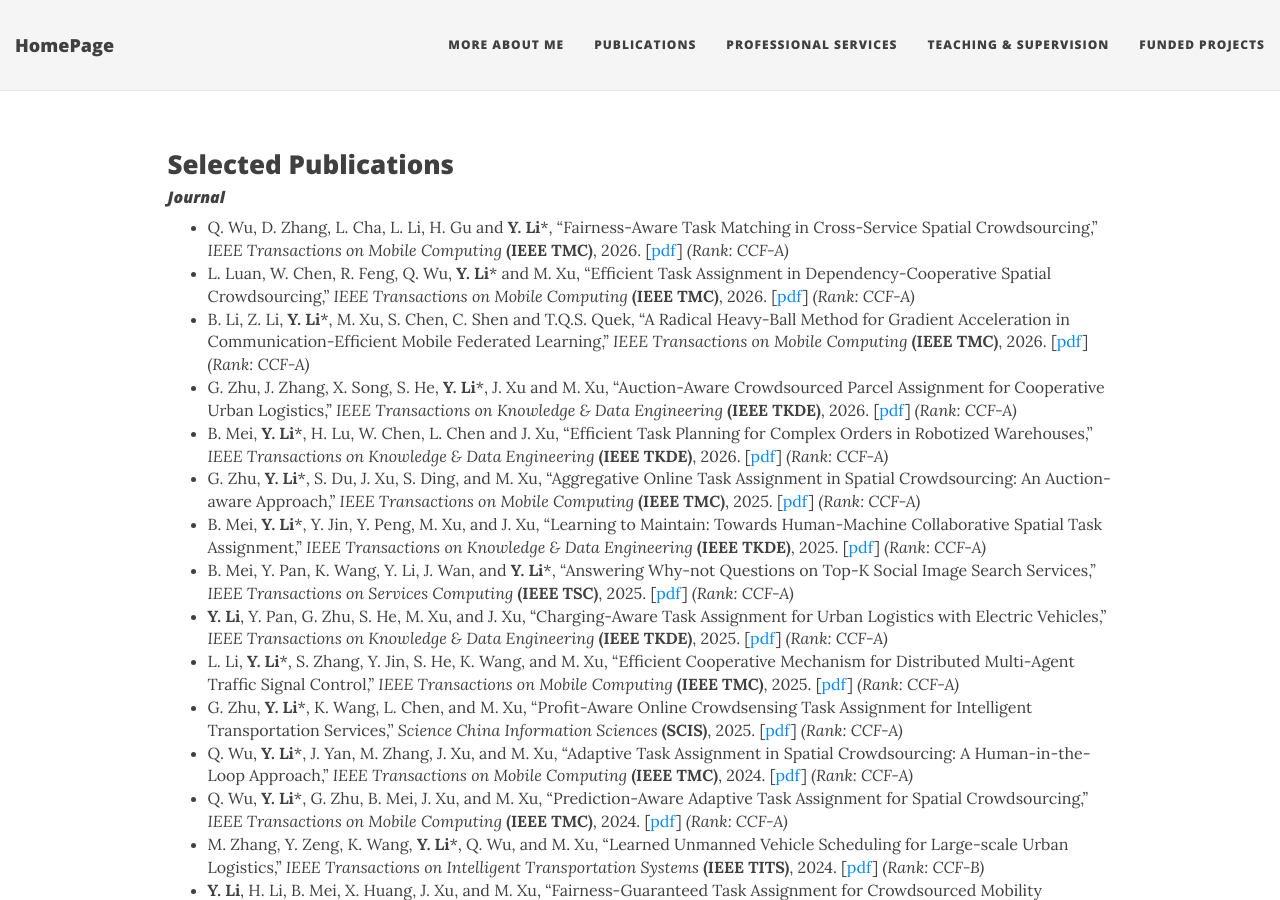
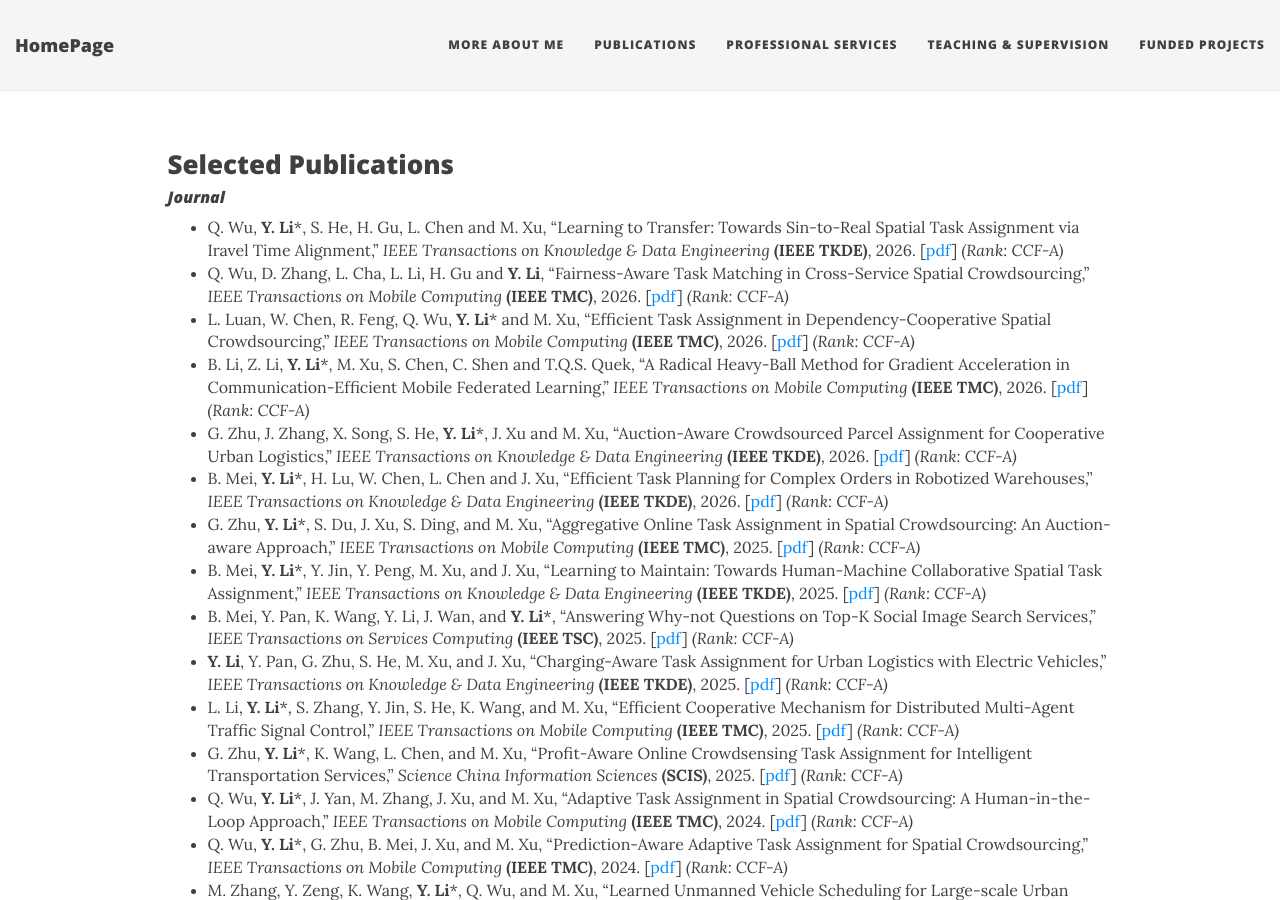
Before and after one commit to zzudb/zzudb.github.io, a Jekyll site: the page built from pages/mypublications.md, in a window 1280 px wide and 900 px high. Built offline with Jekyll 4.4.1, drawn with Linux system fonts in a browser that asks for light colours; nearby versions of some CDN libraries.

Commit message:
Update mypublications.md

```diff
--- a/pages/mypublications.md
+++ b/pages/mypublications.md
@@ -5,7 +5,8 @@ show-avatar: false
 <h2 style="text-align: left;">Selected Publications</h2>
 
 #### _Journal_
-* Q. Wu, D. Zhang, L. Cha, L. Li, H. Gu and **Y. Li***, "Fairness-Aware Task Matching in Cross-Service Spatial Crowdsourcing,'' _IEEE Transactions on Mobile Computing_ **(IEEE TMC)**, 2026. [[pdf](https://zzudb.github.io/pages/mypublications/)] _(Rank: CCF-A)_
+* Q. Wu, **Y. Li***, S. He, H. Gu, L. Chen and M. Xu, "Learning to Transfer: Towards Sin-to-Real Spatial Task Assignment via Iravel Time Alignment,'' _IEEE Transactions on Knowledge & Data Engineering_ **(IEEE TKDE)**, 2026. [[pdf](https://zzudb.github.io/pages/mypublications/)] _(Rank: CCF-A)_
+* Q. Wu, D. Zhang, L. Cha, L. Li, H. Gu and **Y. Li**, "Fairness-Aware Task Matching in Cross-Service Spatial Crowdsourcing,'' _IEEE Transactions on Mobile Computing_ **(IEEE TMC)**, 2026. [[pdf](https://zzudb.github.io/pages/mypublications/)] _(Rank: CCF-A)_
 * L. Luan, W. Chen, R. Feng, Q. Wu, **Y. Li*** and M. Xu, "Efficient Task Assignment in Dependency-Cooperative Spatial Crowdsourcing,'' _IEEE Transactions on Mobile Computing_ **(IEEE TMC)**, 2026. [[pdf](https://zzudb.github.io/pages/mypublications/)] _(Rank: CCF-A)_
 * B. Li, Z. Li, **Y. Li***, M. Xu, S. Chen, C. Shen and T.Q.S. Quek, "A Radical Heavy-Ball Method for Gradient Acceleration in Communication-Efficient Mobile Federated Learning,'' _IEEE Transactions on Mobile Computing_ **(IEEE TMC)**, 2026. [[pdf](https://zzudb.github.io/pages/mypublications/)] _(Rank: CCF-A)_
 * G. Zhu, J. Zhang, X. Song, S. He, **Y. Li***, J. Xu and M. Xu, "Auction-Aware Crowdsourced Parcel Assignment for Cooperative Urban Logistics,'' _IEEE Transactions on Knowledge & Data Engineering_ **(IEEE TKDE)**, 2026. [[pdf](https://zzudb.github.io/pages/mypublications/)] _(Rank: CCF-A)_
```
